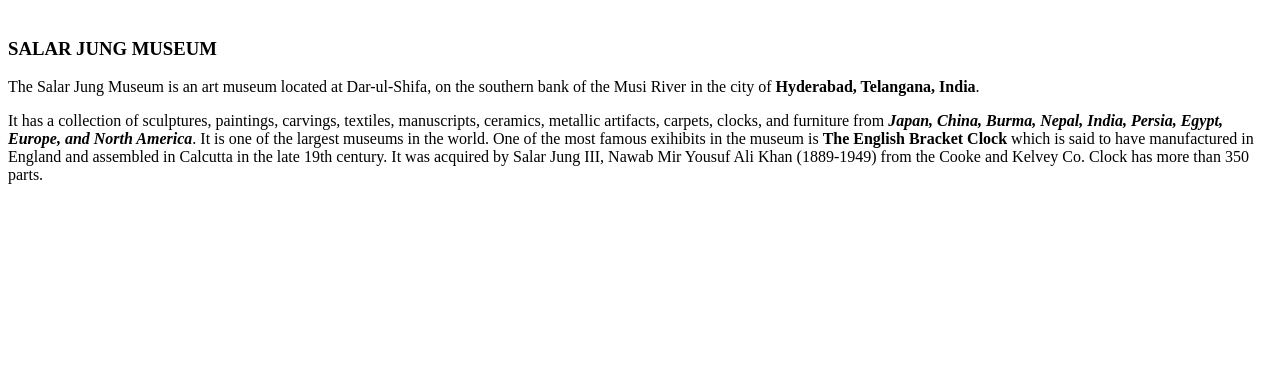
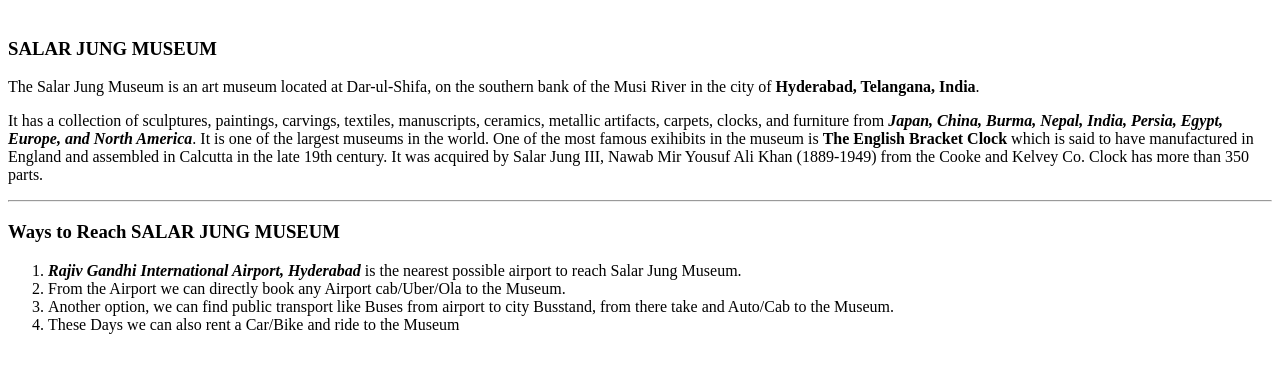
Before and after one commit to 44-563-Web-Apps-F22/44563-webapps-assignment-3-neerazsai-veeranki, a plain HTML site: page index.html in a window 1280 px wide. Shown: the part 79-452 px from the top of the page. Drawn offline with Linux system fonts and the light colour scheme.

Commit message:
modified index.html added ways to reach

```diff
--- a/index.html
+++ b/index.html
@@ -25,6 +25,17 @@
         It was acquired by Salar Jung III, Nawab Mir Yousuf Ali Khan (1889-1949) from the Cooke and Kelvey Co.
         Clock has more than 350 parts.
     </p>
+
+    <hr>
+
+    <h3>Ways to Reach SALAR JUNG MUSEUM</h3>
+
+    <ol>
+        <li><b><i>Rajiv Gandhi International Airport, Hyderabad</i></b> is the nearest possible airport to reach Salar Jung Museum.</li>
+        <li>From the Airport we can directly book any Airport cab/Uber/Ola to the Museum.</li>
+        <li>Another option, we can find public transport like Buses from airport to city Busstand, from there take and Auto/Cab to the Museum.</li>
+        <li>These Days we can also rent a  Car/Bike and ride to the Museum</li>
+    </ol>
 </body>
 
 </html>
```
